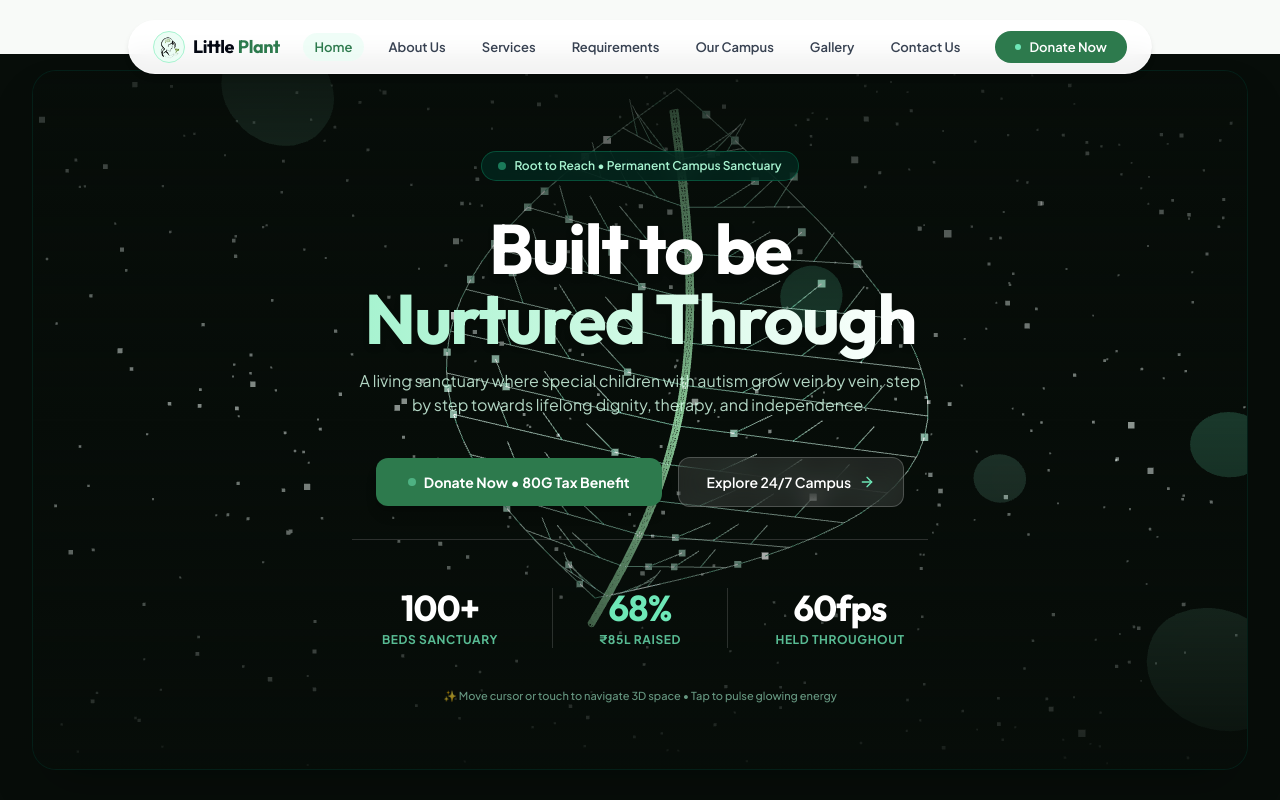
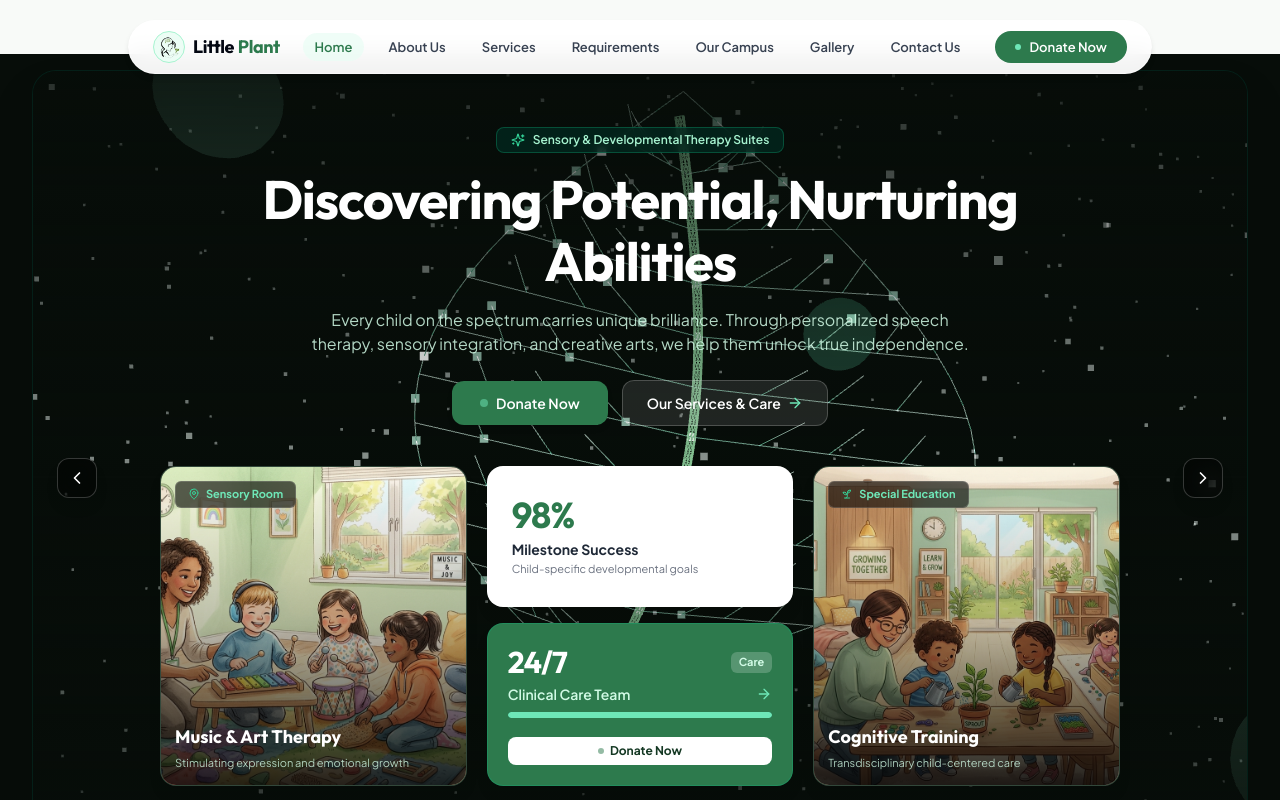
Before and after one commit to harishkittuprojects/little-autism, a React (Vite) app: page / in a window 1280 px wide. Shown: the top 800 px of the page. Built offline with nearby package versions, Linux system fonts and the light colour scheme.

Commit message:
feat: keep photo showcase slides as hero with automatic smooth scrolling

```diff
--- a/src/components/HeroSection.jsx
+++ b/src/components/HeroSection.jsx
@@ -15,9 +15,7 @@ import {
 import Meristem3DCanvas from './Meristem3DCanvas';
 
 export default function HeroSection({ onOpenInquiry }) {
-  const [heroMode, setHeroMode] = useState('meristem'); // 'meristem' | 'showcase'
   const [currentSlide, setCurrentSlide] = useState(0);
-  const [isPaused, setIsPaused] = useState(false);
   const [touchStartX, setTouchStartX] = useState(null);
   const [touchStartY, setTouchStartY] = useState(null);
 
@@ -153,14 +151,13 @@ export default function HeroSection({ onOpenInquiry }) {
     }
   ];
 
-  // Auto-slide effect every 5 seconds (only when in showcase mode)
+  // Auto-scroll slides every 4.5 seconds
   useEffect(() => {
-    if (isPaused || heroMode !== 'showcase') return;
     const timer = setInterval(() => {
       setCurrentSlide((prev) => (prev + 1) % slides.length);
-    }, 5000);
+    }, 4500);
     return () => clearInterval(timer);
-  }, [isPaused, slides.length, heroMode]);
+  }, [currentSlide, slides.length]);
 
   const nextSlide = () => {
     setCurrentSlide((prev) => (prev + 1) % slides.length);
@@ -198,8 +195,6 @@ export default function HeroSection({ onOpenInquiry }) {
         {/* Main Rectangular Hero Container */}
         <div
           className="relative overflow-hidden bg-[#070d09] rounded-none sm:rounded-3xl border-y sm:border border-emerald-950/60 shadow-2xl min-h-[580px] sm:min-h-[640px] lg:min-h-[680px] flex flex-col justify-center"
-          onMouseEnter={() => setIsPaused(true)}
-          onMouseLeave={() => setIsPaused(false)}
           onTouchStart={handleTouchStart}
           onTouchEnd={handleTouchEnd}
         >
@@ -209,96 +204,10 @@ export default function HeroSection({ onOpenInquiry }) {
           </div>
 
           {/* Vignette Gradient Overlay for Text Readability */}
-          <div className="absolute inset-0 bg-gradient-to-b from-[#070d09]/80 via-transparent to-[#070d09]/90 pointer-events-none z-1" />
+          <div className="absolute inset-0 bg-gradient-to-b from-[#070d09]/75 via-transparent to-[#070d09]/80 pointer-events-none z-1" />
 
-
-          {heroMode === 'meristem' ? (
-            /* ======================================================== */
-            /* 1. MERISTEM 3D HERO (Directly matching reference image) */
-            /* ======================================================== */
-            <div className="relative z-10 max-w-4xl mx-auto px-4 sm:px-6 lg:px-8 text-center pt-16 sm:pt-20 pb-12 sm:pb-16 space-y-6 sm:space-y-8 animate-in fade-in duration-500">
-
-              {/* Top Badge matching "• From inside" */}
-              <div className="inline-flex items-center gap-2 px-3.5 py-1 sm:px-4 sm:py-1.5 rounded-full bg-emerald-950/70 border border-emerald-500/30 text-[11px] sm:text-xs font-semibold text-emerald-200 backdrop-blur-md">
-                <span className="w-2 h-2 rounded-full bg-emerald-400 animate-pulse"></span>
-                <span>Root to Reach • Permanent Campus Sanctuary</span>
-              </div>
-
-              {/* Main Headline: "Built to be moved through" typography */}
-              <div className="space-y-3 sm:space-y-4 max-w-3xl mx-auto">
-                <h1 className="font-display font-bold text-3xl xs:text-4xl sm:text-6xl lg:text-[70px] text-white tracking-tight leading-[1.08] drop-shadow-md">
-                  Built to be <br />
-                  <span className="bg-gradient-to-r from-emerald-200 via-emerald-100 to-white bg-clip-text text-transparent">
-                    Nurtured Through
-                  </span>
-                </h1>
-
-                <p className="text-xs sm:text-sm lg:text-base text-emerald-100/85 font-normal leading-relaxed max-w-xl mx-auto">
-                  A living sanctuary where special children with autism grow vein by vein, step by step towards lifelong dignity, therapy, and independence.
-                </p>
-              </div>
-
-              {/* Glowing Action Buttons */}
-              <div className="pt-2 flex flex-wrap items-center justify-center gap-2.5 sm:gap-4 max-w-sm sm:max-w-none mx-auto">
-                <button
-                  type="button"
-                  onClick={() => onOpenInquiry && onOpenInquiry("Meristem Campus Donation")}
-                  className="flex-1 sm:flex-initial inline-flex items-center justify-center gap-2 px-5 py-3 sm:px-8 sm:py-3.5 bg-[#2d7a4d] hover:bg-[#358f59] text-white text-xs sm:text-sm font-bold rounded-xl shadow-lg hover:shadow-emerald-900/50 transition-all transform hover:scale-[1.02] active:scale-95 cursor-pointer whitespace-nowrap"
-                >
-                  <span className="w-2 h-2 rounded-full bg-emerald-300 animate-pulse"></span>
-                  <span>Donate Now • 80G Tax Benefit</span>
-                </button>
-
-                <Link
-                  to="/campus"
-                  className="flex-1 sm:flex-initial inline-flex items-center justify-center gap-2 px-5 py-3 sm:px-7 sm:py-3.5 bg-white/10 hover:bg-white/20 text-white text-xs sm:text-sm font-semibold rounded-xl border border-white/20 backdrop-blur-md transition-all hover:border-emerald-400/50 whitespace-nowrap"
-                >
-                  <span>Explore 24/7 Campus</span>
-                  <ArrowRight className="w-4 h-4 text-emerald-300" />
-                </Link>
-              </div>
-
-              {/* 3-Column Minimalist Stats Row (Matching reference screenshot exactly) */}
-              <div className="pt-8 sm:pt-12 grid grid-cols-3 gap-2 sm:gap-6 border-t border-white/15 max-w-2xl mx-auto text-center">
-                <div className="space-y-1">
-                  <div className="font-display font-extrabold text-2xl sm:text-4xl text-white tracking-tight">
-                    100+
-                  </div>
-                  <div className="text-[10px] sm:text-xs font-bold uppercase tracking-wider text-emerald-300/80">
-                    Beds Sanctuary
-                  </div>
-                </div>
-
-                <div className="space-y-1 border-x border-white/15 px-2 sm:px-4">
-                  <div className="font-display font-extrabold text-2xl sm:text-4xl text-emerald-300 tracking-tight">
-                    68%
-                  </div>
-                  <div className="text-[10px] sm:text-xs font-bold uppercase tracking-wider text-emerald-300/80">
-                    ₹85L Raised
-                  </div>
-                </div>
-
-                <div className="space-y-1">
-                  <div className="font-display font-extrabold text-2xl sm:text-4xl text-white tracking-tight">
-                    60fps
-                  </div>
-                  <div className="text-[10px] sm:text-xs font-bold uppercase tracking-wider text-emerald-300/80">
-                    Held Throughout
-                  </div>
-                </div>
-              </div>
-
-              {/* Interactive 3D Cursor Hint */}
-              <div className="pt-2 text-[11px] text-emerald-200/60 font-medium">
-                ✨ Move cursor or touch to navigate 3D space • Tap to pulse glowing energy
-              </div>
-
-            </div>
-          ) : (
-            /* ======================================================== */
-            /* 2. PHOTO SHOWCASE SLIDES MODE                            */
-            /* ======================================================== */
-            <div className="relative z-10 w-full pt-14 pb-8 animate-in fade-in duration-500">
+          {/* Photo Showcase Slides - Auto-Scrolling */}
+          <div className="relative z-10 w-full pt-10 sm:pt-14 pb-8 sm:pb-10 animate-in fade-in duration-500">
 
               {/* Manual Slide Navigation Arrows (Desktop) */}
               <button
@@ -510,7 +419,6 @@ export default function HeroSection({ onOpenInquiry }) {
               </div>
 
             </div>
-          )}
 
         </div>
 
```
